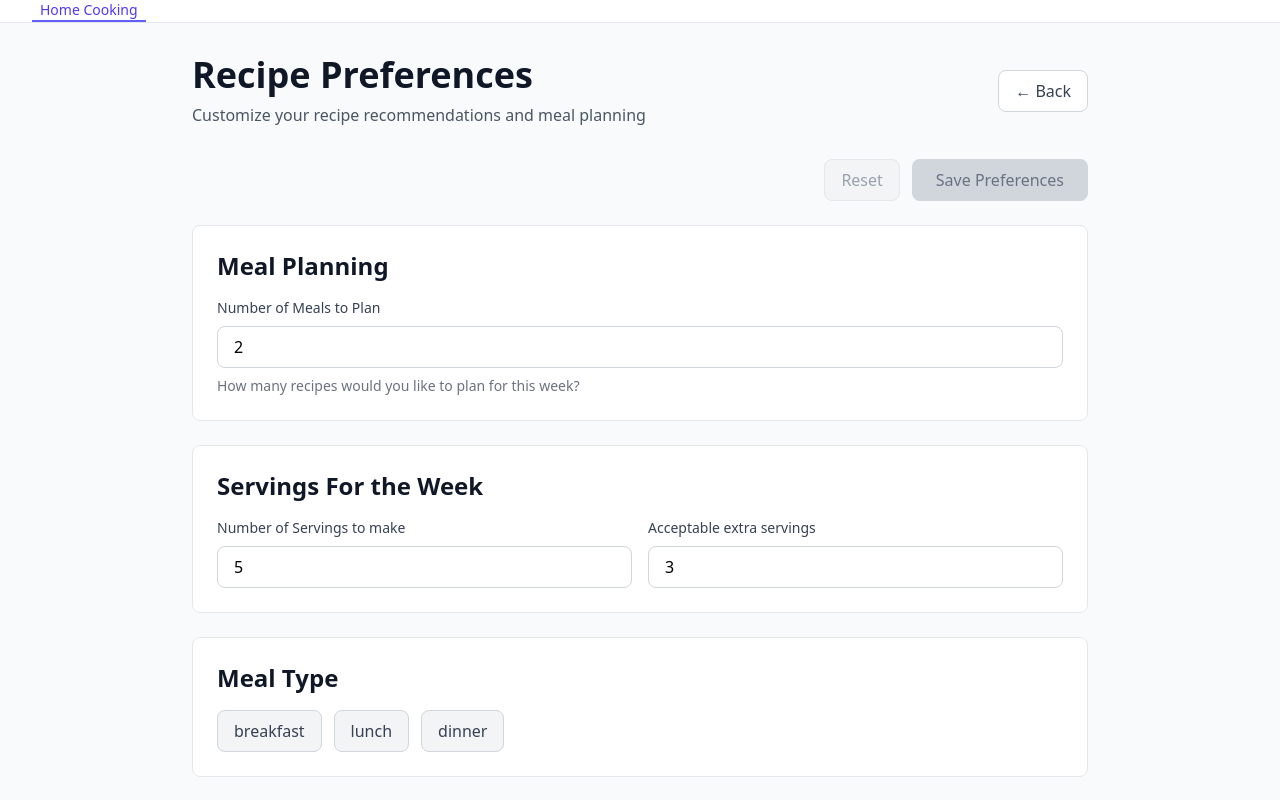
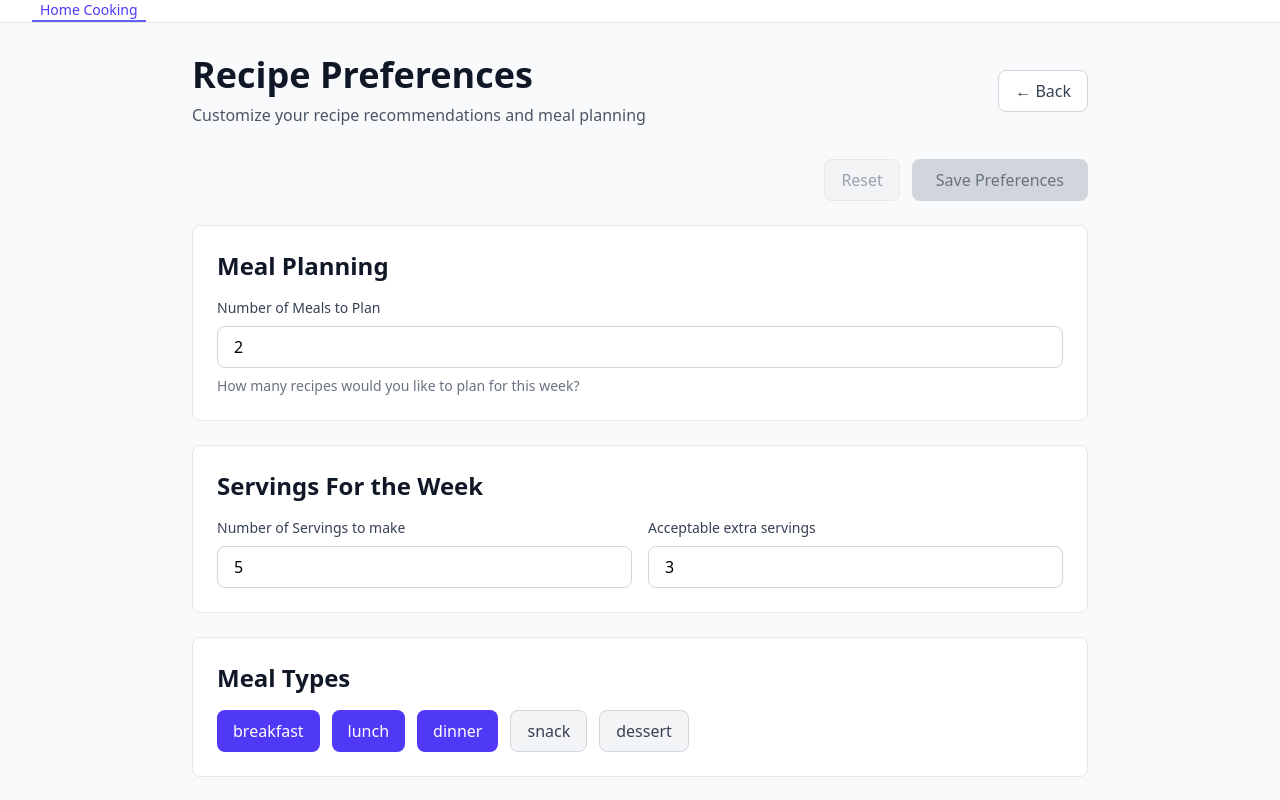
Before and after one commit to tiusty/home_portal, a React (Vite) app: page / in a window 1280 px wide. Both pictures are taken after a click on the button "Preferences". Shown: the top 800 px of the page. Built offline with nearby package versions, Linux system fonts and the light colour scheme.

Commit message:
Update name of the RecipeMadeEvent. Clean up preferences page

```diff
--- a/src/recipes/HomeCooking.tsx
+++ b/src/recipes/HomeCooking.tsx
@@ -1,5 +1,5 @@
 import { useEffect, useState } from 'react';
-import { Recipe, RecipePreferences, ReceipeEatenEvent } from './types';
+import { Recipe, RecipePreferences, ReceipeMadeEvent } from './types';
 import { defaultPreferences } from './defaultPreferences';
 import RecipeCard from './components/RecipeCard';
 import RecipeDetail from './components/RecipeDetail';
@@ -26,7 +26,7 @@ export default function HomeCooking() {
   const [currentView, setCurrentView] = useState<View>('home');
   const [selectedRecipe, setSelectedRecipe] = useState<Recipe | null>(null);
 
-  const [receipeEatenEvents, setReceipeEatenEvents] = useState<ReceipeEatenEvent[]>(() => {
+  const [receipeEatenEvents, setReceipeEatenEvents] = useState<ReceipeMadeEvent[]>(() => {
     const savedReceipeEatenEvents = localStorage.getItem('receipeEatenEvents') || '[]';
     return JSON.parse(savedReceipeEatenEvents);
   });
--- a/src/recipes/Preferences.tsx
+++ b/src/recipes/Preferences.tsx
@@ -1,5 +1,5 @@
 import { useState, useEffect, useMemo } from 'react';
-import { RecipePreferences, Recipe } from './types';
+import { RecipePreferences, Recipe, MealType, availableMealTypes, availableProteinTypes, ProteinType } from './types';
 
 interface PreferencesProps {
   preferences: RecipePreferences;
@@ -43,6 +43,20 @@ export default function Preferences({ preferences, onSave, recipes, onCancel }:
       ? localPreferences.difficultyLevels.filter(d => d !== difficulty)
       : [...localPreferences.difficultyLevels, difficulty];
     handleChange({ difficultyLevels: newDifficulties });
+  };
+
+  const handleMealTypeToggle = (mealType: MealType) => {
+    const newMealTypes = localPreferences.mealType.includes(mealType)
+      ? localPreferences.mealType.filter(m => m !== mealType)
+      : [...localPreferences.mealType, mealType];
+    handleChange({ mealType: newMealTypes });
+  };
+
+  const handleProteinTypeToggle = (proteinType: ProteinType) => {
+    const newProteinTypes = localPreferences.proteinType.includes(proteinType)
+      ? localPreferences.proteinType.filter(p => p !== proteinType)
+      : [...localPreferences.proteinType, proteinType];
+    handleChange({ proteinType: newProteinTypes });
   };
 
   const handleSave = () => {
@@ -173,26 +187,39 @@ export default function Preferences({ preferences, onSave, recipes, onCancel }:
           </div>
 
           <div className="bg-white rounded-lg border border-gray-200 p-6">
-            <h2 className="text-2xl font-bold text-gray-900 mb-4">Meal Type</h2>
+            <h2 className="text-2xl font-bold text-gray-900 mb-4">Meal Types</h2>
             <div className="flex flex-wrap gap-3">
-              {localPreferences.mealType.map((mealType) => (
-                <button key={mealType} onClick={() => handleChange({ mealType: [...localPreferences.mealType, mealType] })} className="px-4 py-2 rounded-lg font-medium bg-gray-100 text-gray-700 hover:bg-gray-200 border border-gray-300">
+              {availableMealTypes.map((mealType) => (
+                <button
+                  key={mealType}
+                  onClick={() => handleMealTypeToggle(mealType)}
+                  className={`px-4 py-2 rounded-lg font-medium ${
+                    localPreferences.mealType.includes(mealType)
+                      ? 'bg-indigo-600 text-white hover:bg-indigo-700'
+                      : 'bg-gray-100 text-gray-700 hover:bg-gray-200 border border-gray-300'
+                  }`}
+                >
                   {mealType}
                 </button>
               ))}
             </div>
+            {localPreferences.mealType.length === 0 && (
+              <p className="mt-4 text-sm text-amber-600">
+                No meal types selected - all meal types will be shown
+              </p>
+            )}
           </div>
 
           <div className="bg-white rounded-lg border border-gray-200 p-6">
-            <h2 className="text-2xl font-bold text-gray-900 mb-4">Food Categories</h2>
+            <h2 className="text-2xl font-bold text-gray-900 mb-4">Protein Types</h2>
             <p className="text-sm text-gray-600 mb-4">
-              Select the categories of food you prefer. Leave empty to show all categories.
+              Select the desired protein types.
             </p>
             <div className="flex flex-wrap gap-3">
-              {localPreferences.proteinType.map((proteinType) => (
+              {availableProteinTypes.map((proteinType) => (
                 <button
                   key={proteinType}
-                  onClick={() => handleChange({ proteinType: [...localPreferences.proteinType, proteinType] })}
+                  onClick={() => handleProteinTypeToggle(proteinType)}
                   className={`px-4 py-2 rounded-lg font-medium ${
                     localPreferences.proteinType.includes(proteinType)
                       ? 'bg-indigo-600 text-white hover:bg-indigo-700'
--- a/src/recipes/components/RecipeCard.tsx
+++ b/src/recipes/components/RecipeCard.tsx
@@ -1,8 +1,8 @@
-import { ReceipeEatenEvent, Recipe } from '../types';
+import { ReceipeMadeEvent, Recipe } from '../types';
 
 interface RecipeCardProps {
   recipe: Recipe;
-  receipeEatenEvents: ReceipeEatenEvent[];
+  receipeEatenEvents: ReceipeMadeEvent[];
   onClick: () => void;
 }
 
--- a/src/recipes/components/RecipeDetail.tsx
+++ b/src/recipes/components/RecipeDetail.tsx
@@ -1,8 +1,8 @@
-import { ReceipeEatenEvent, Recipe } from '../types';
+import { ReceipeMadeEvent, Recipe } from '../types';
 
 interface RecipeDetailProps {
   recipe: Recipe;
-  receipeEatenEvents: ReceipeEatenEvent[];
+  receipeEatenEvents: ReceipeMadeEvent[];
   onClose: () => void;
   onDelete: () => void;
   onMarkAsEaten: () => void;
--- a/src/recipes/types.ts
+++ b/src/recipes/types.ts
@@ -13,7 +13,7 @@ export interface Recipe {
   tags: string[];
 }
 
-export interface ReceipeEatenEvent {
+export interface ReceipeMadeEvent {
   recipeId: string;
   dateEaten: Date;
 }
@@ -43,5 +43,8 @@ export interface RecipePreferences {
 }
 
 export type MealType = 'breakfast' | 'lunch' | 'dinner' | 'snack' | 'dessert';
+export const availableMealTypes: MealType[] = ['breakfast', 'lunch', 'dinner', 'snack', 'dessert'];
 export type CookingMethod = 'oven' | 'stove' | 'slow cooker' | 'instant pot' | 'no bake';
+export const availableCookingMethods: CookingMethod[] = ['oven', 'stove', 'slow cooker', 'instant pot', 'no bake'];
 export type ProteinType = 'chicken' | 'beef' | 'pork' | 'fish' | 'tofu' | 'other';
+export const availableProteinTypes: ProteinType[] = ['chicken', 'beef', 'pork', 'fish', 'tofu', 'other'];
```
